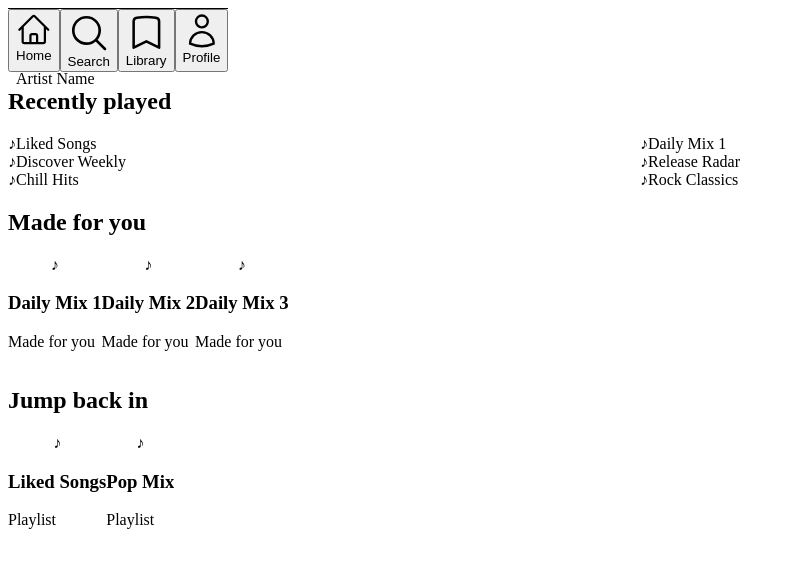
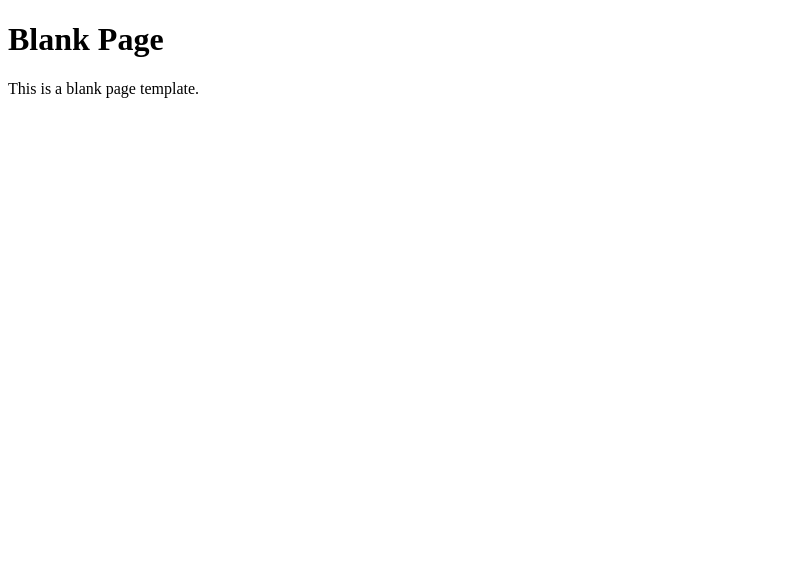
Before and after one commit to erector666/test2, a Next.js app: page /blank in a window 1280 px wide. Shown: the top 568 px of the page, without its empty margins (0-795 px from the left). Built offline with nearby package versions, Linux system fonts and the light colour scheme.

Commit message:
feat: add blank page
Add a blank page to the pages directory

```diff
--- a/pages/blank.js
+++ b/pages/blank.js
@@ -1,137 +1,12 @@
-import { HomeIcon, MagnifyingGlassIcon, BookmarkIcon, UserIcon } from '@heroicons/react/24/outline';
-import { PlayIcon, PauseIcon, BackwardIcon, ForwardIcon } from '@heroicons/react/24/solid';
-import { useState } from 'react';
+// This is a blank page template
 
-export default function SpotifyClone() {
-  const [activeTab, setActiveTab] = useState('home');
-  const [isPlaying, setIsPlaying] = useState(false);
+function BlankPage() {
+ return (
+ <div className="p-4">
+ <h1 className="text-white">Blank Page</h1>
+ <p className="text-gray-300">This is a blank page template.</p>
+ </div>
+ )
+}
 
-  return (
-    <div className="bg-black text-white min-h-screen flex flex-col">
-      {/* Main Content */}
-      <div className="flex-1 overflow-y-auto pb-32">
-        {/* Header */}
-        <div className="bg-gradient-to-b from-gray-800 to-black p-4">
-          <h1 className="text-2xl font-bold mb-4">Good evening</h1>
-        </div>
-
-        {/* Recently Played */}
-        <div className="px-4 py-6">
-          <h2 className="text-xl font-bold mb-4">Recently played</h2>
-          <div className="grid grid-cols-2 gap-4">
-            {[
-              { name: 'Liked Songs', color: 'bg-gradient-to-br from-purple-700 to-blue-500' },
-              { name: 'Daily Mix 1', color: 'bg-gradient-to-br from-green-600 to-blue-600' },
-              { name: 'Discover Weekly', color: 'bg-gradient-to-br from-orange-500 to-pink-500' },
-              { name: 'Release Radar', color: 'bg-gradient-to-br from-red-500 to-yellow-500' },
-              { name: 'Chill Hits', color: 'bg-gradient-to-br from-teal-500 to-green-500' },
-              { name: 'Rock Classics', color: 'bg-gradient-to-br from-gray-700 to-gray-900' }
-            ].map((item, i) => (
-              <div key={i} className="flex items-center bg-gray-800 rounded-md overflow-hidden">
-                <div className={`w-12 h-12 ${item.color} flex items-center justify-center`}>
-                  <span className="text-white font-bold text-sm">♪</span>
-                </div>
-                <span className="px-3 text-sm font-medium truncate">{item.name}</span>
-              </div>
-            ))}
-          </div>
-        </div>
-
-        {/* Made For You */}
-        <div className="px-4 py-6">
-          <h2 className="text-xl font-bold mb-4">Made for you</h2>
-          <div className="flex gap-4 overflow-x-auto">
-            {[
-              { name: 'Daily Mix 1', artist: 'Made for you', color: 'bg-gradient-to-br from-purple-600 to-pink-600' },
-              { name: 'Daily Mix 2', artist: 'Made for you', color: 'bg-gradient-to-br from-blue-600 to-purple-600' },
-              { name: 'Daily Mix 3', artist: 'Made for you', color: 'bg-gradient-to-br from-green-600 to-teal-600' }
-            ].map((item, i) => (
-              <div key={i} className="flex-shrink-0 w-40">
-                <div className={`w-40 h-40 rounded-lg ${item.color} flex items-center justify-center mb-2`}>
-                  <span className="text-white text-4xl">♪</span>
-                </div>
-                <h3 className="font-medium text-sm truncate">{item.name}</h3>
-                <p className="text-gray-400 text-xs truncate">{item.artist}</p>
-              </div>
-            ))}
-          </div>
-        </div>
-
-        {/* Jump Back In */}
-        <div className="px-4 py-6">
-          <h2 className="text-xl font-bold mb-4">Jump back in</h2>
-          <div className="flex gap-4 overflow-x-auto">
-            {[
-              { name: 'Liked Songs', artist: 'Playlist', color: 'bg-gradient-to-br from-purple-700 to-blue-500' },
-              { name: 'Pop Mix', artist: 'Playlist', color: 'bg-gradient-to-br from-pink-500 to-orange-500' }
-            ].map((item, i) => (
-              <div key={i} className="flex-shrink-0 w-40">
-                <div className={`w-40 h-40 rounded-lg ${item.color} flex items-center justify-center mb-2`}>
-                  <span className="text-white text-4xl">♪</span>
-                </div>
-                <h3 className="font-medium text-sm truncate">{item.name}</h3>
-                <p className="text-gray-400 text-xs truncate">{item.artist}</p>
-              </div>
-            ))}
-          </div>
-        </div>
-</div>
-
-      {/* Music Player Bar */}
-      <div className="fixed bottom-16 left-0 right-0 bg-gray-900 border-t border-gray-800 p-3">
-        <div className="flex items-center justify-between">
-          <div className="flex items-center flex-1">
-            <div className="w-12 h-12 bg-gradient-to-br from-purple-600 to-pink-600 rounded-md flex items-center justify-center mr-3">
-              <span className="text-white font-bold">♪</span>
-            </div>
-            <div className="flex-1">
-              <h4 className="text-white text-sm font-medium">Song Title</h4>
-              <p className="text-gray-400 text-xs">Artist Name</p>
-            </div>
-          </div>
-          <div className="flex items-center space-x-4">
-            <button className="text-white">
-              <BackwardIcon className="w-6 h-6" />
-            </button>
-            <button
-              onClick={() => setIsPlaying(!isPlaying)}
-              className="bg-white text-black rounded-full p-2"
-            >
-              {isPlaying ? (
-                <PauseIcon className="w-6 h-6" />
-              ) : (
-                <PlayIcon className="w-6 h-6" />
-              )}
-            </button>
-            <button className="text-white">
-              <ForwardIcon className="w-6 h-6" />
-            </button>
-          </div>
-        </div>
-      </div>
-
-      {/* Bottom Navigation */}
-      <div className="fixed bottom-0 left-0 right-0 bg-black border-t border-gray-800">
-        <div className="flex justify-around py-2">
-          {[
-            { name: 'Home', icon: HomeIcon, id: 'home' },
-            { name: 'Search', icon: MagnifyingGlassIcon, id: 'search' },
-            { name: 'Library', icon: BookmarkIcon, id: 'library' },
-            { name: 'Profile', icon: UserIcon, id: 'profile' }
-          ].map((tab) => (
-            <button
-              key={tab.id}
-              onClick={() => setActiveTab(tab.id)}
-              className={`flex flex-col items-center py-2 px-4 ${
-                activeTab === tab.id ? 'text-green-500' : 'text-gray-400'
-              }`}
-            >
-              <tab.icon className="w-6 h-6 mb-1" />
-              <span className="text-xs">{tab.name}</span>
-            </button>
-          ))}
-        </div>
-      </div>
-    </div>
-  );
-}
+export default BlankPage;
```
